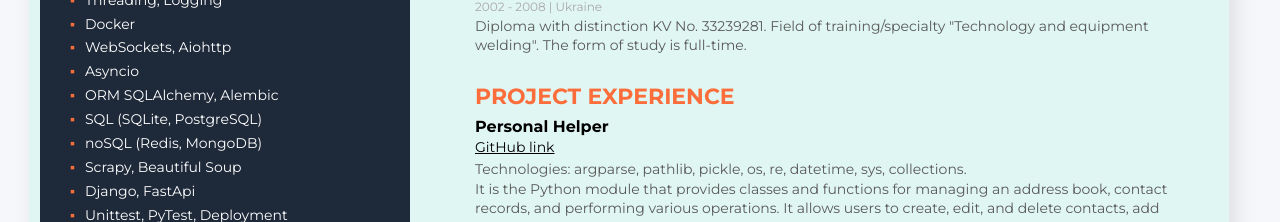
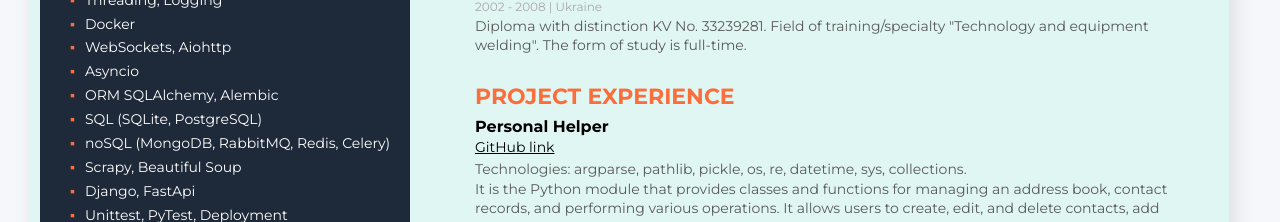
Before and after one commit to evgen-kulik/resume_Yevhen-Kulyk_Python-developer, a plain HTML site: page index.html in a window 1280 px wide. Shown: the part 814-1036 px from the top of the page. Drawn offline with nearby package versions, Linux system fonts and the light colour scheme.

Commit message:
Update index.html

```diff
--- a/index.html
+++ b/index.html
@@ -80,7 +80,7 @@
                     <li class="skills-item">Asyncio</li>
                     <li class="skills-item">ORM SQLAlchemy, Alembic</li>
                     <li class="skills-item">SQL (SQLite, PostgreSQL)</li>
-                    <li class="skills-item">noSQL (Redis, MongoDB)</li>
+                    <li class="skills-item">noSQL (MongoDB, RabbitMQ, Redis, Celery)</li>
                     <li class="skills-item">Scrapy, Beautiful Soup</li>
                     <li class="skills-item">Django, FastApi</li>
                     <li class="skills-item">Unittest, PyTest, Deployment</li>
```
